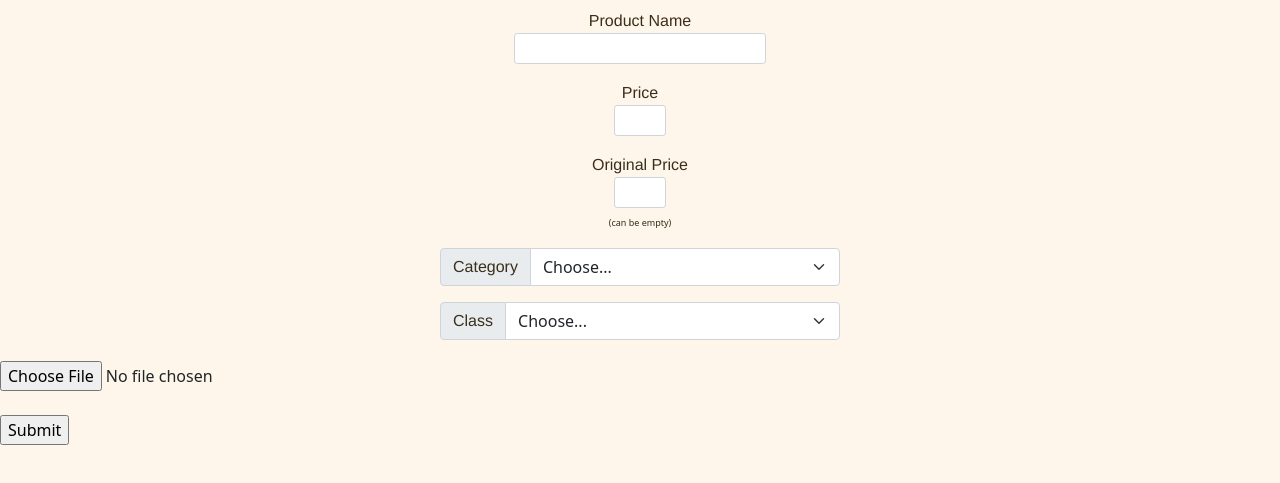
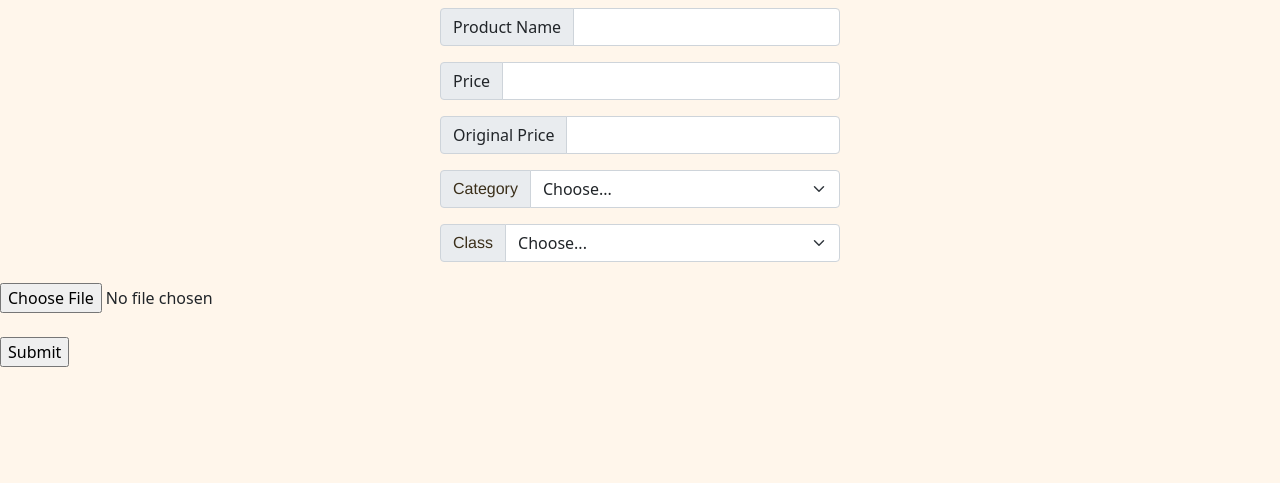
Before and after one commit to danielwija/lativClothes, a plain HTML site: page front/admin2.html in a window 1280 px wide. Shown: the part 157-640 px from the top of the page. Drawn offline with nearby package versions, Linux system fonts and the light colour scheme.

Commit message:
css style: change the input css in admin html
change the input class(bootstrap css) to:
1. text & input are in the same line
2. make it fit with dropdowns

```diff
--- a/front/admin2.html
+++ b/front/admin2.html
@@ -22,20 +22,22 @@
         <h1>Admin - Upload Product</h1>
         <form id="form" style="text-align: center;">
             <div id="inputGroup">
-                <div id="inputDiv_name" class="inputDiv">
-                    <label class="form-label">Product Name</label>
-                    <input id="input_name" class="form-control form-control-sm" style="width: 18em">
+                <div class="inputDiv input-group mb-3" style="width: 25em">
+                    <span class="input-group-text" id="inputGroup-sizing-default">Product Name</span>
+                    <input id="input_name" type="text" class="form-control" aria-label="Sizing example input"
+                        aria-describedby="inputGroup-sizing-default">
                 </div>
 
-                <div id="inputDiv_price" class="inputDiv">
-                    <label class="form-label">Price</label>
-                    <input id="input_price" class="form-control form-control-sm" style="width:3.75em">
+                <div class="inputDiv input-group mb-3" style="width: 25em">
+                    <span class="input-group-text" id="inputGroup-sizing-default">Price</span>
+                    <input id="input_price" type="text" class="form-control" aria-label="Sizing example input"
+                        aria-describedby="inputGroup-sizing-default">
                 </div>
 
-                <div id="inputDiv_originalPrice" class="inputDiv">
-                    <label class="form-label">Original Price</label>
-                    <input id="input_originalPrice" class="form-control form-control-sm" style="width:3.7em">
-                    <span style="font-size:xx-small;color:#352a16">(can be empty)</span>
+                <div class="inputDiv input-group mb-3" style="width: 25em">
+                    <span class="input-group-text" id="inputGroup-sizing-default">Original Price</span>
+                    <input id="input_originalPrice" type="text" class="form-control" aria-label="Sizing example input"
+                        aria-describedby="inputGroup-sizing-default">
                 </div>
 
                 <div class="inputDiv input-group mb-3" style="width: 25em !important">
```
